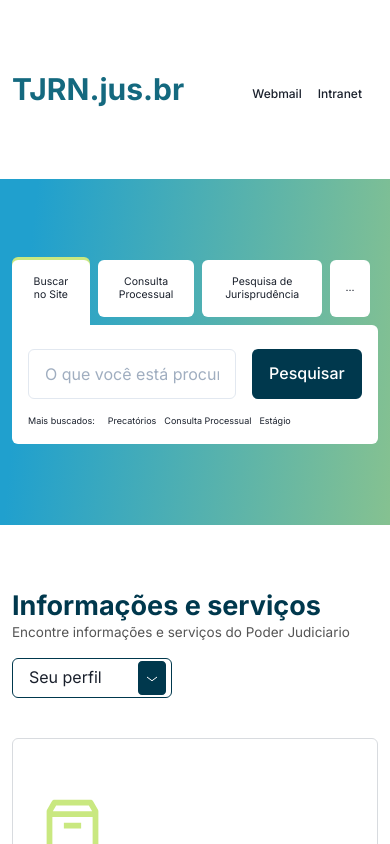
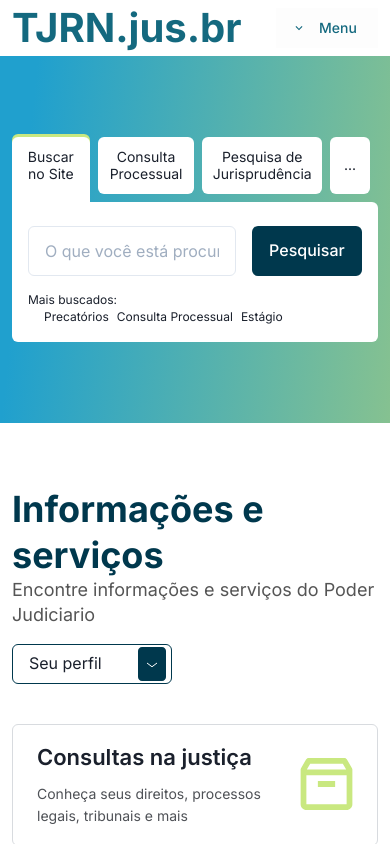
Before and after one commit to yargo11/myTJRN, a Next.js app: page / in a window 390 px wide. Shown: the top 844 px of the page. Built offline with nearby package versions, Linux system fonts and the light colour scheme.

Commit message:
melhorias versão mobile

```diff
--- a/package.json
+++ b/package.json
@@ -9,6 +9,7 @@
   },
   "dependencies": {
     "@chakra-ui/core": "^0.8.0",
+    "@chakra-ui/icons": "^1.0.17",
     "@chakra-ui/react": "^1.6.3",
     "@emotion/react": "^11.4.0",
     "@emotion/styled": "^11.3.0",
--- a/src/components/Header/ApplicationList/index.tsx
+++ /dev/null
@@ -1,17 +0,0 @@
-import { Box, Link, Flex } from '@chakra-ui/react';
-
-
-export default function ApplicationList() {
-    return (
-        <Flex
-            fontFamily='Inter'
-            fontWeight='medium'
-            lineHeight='121%'
-            marginTop='10px'
-            mx='0' className='no-print'>
-            <Link href='#'>Webmail</Link>
-            <Link href='#' ml='16px'>Intranet</Link>
-            <Link href='#' ml='16px'><Box background='linear-gradient(84.42deg, #20A0CE -34.21%, #B8D272 178.05%)' borderRadius='base'></Box></Link>
-        </Flex>
-    );
-}
--- /dev/null
+++ b/src/components/Header/RightMenuDesktop/index.tsx
@@ -0,0 +1,21 @@
+import { Center, Link, Image, useBreakpointValue } from '@chakra-ui/react';
+
+export default function RightMenuDesktop() {
+
+    const display = useBreakpointValue({ base: 'none', sm: 'flex' })
+
+    return (
+        <Center
+            display={display}
+            fontFamily='Inter'
+            fontWeight='medium'
+            lineHeight='121%'
+            marginTop='10px'
+            mx='0'
+            className='no-print'>
+            <Link href='#'>Webmail</Link>
+            <Link href='#' ml='16px'>Intranet</Link>
+            <Link href='#' ml='16px'><Center w='54px' h='54px' background='linear-gradient(84.42deg, #20A0CE -34.21%, #B8D272 178.05%)' borderRadius='base'><Image src='/icons/Search.svg' /></Center></Link>
+        </Center>
+    );
+}
--- /dev/null
+++ b/src/components/Header/RightMenuMobile/index.tsx
@@ -0,0 +1,32 @@
+import { Button, Menu, MenuButton, MenuItem, MenuList, useBreakpointValue } from '@chakra-ui/react';
+import { ChevronDownIcon } from '@chakra-ui/icons'
+
+export default function RightMenuMobile() {
+
+    const display = useBreakpointValue({ base: 'flex', sm: 'none' })
+
+    return (
+        <Menu>
+            <MenuButton
+                as={Button}
+                color='tj_light_blue'
+                fontSize='14px'
+                fontWeight='medium'
+                lineHeight='20px'
+                w='102px'
+                backgroundColor='rgba(216, 216, 216, 0.05)'
+                borderRadius='none'
+                display={display}
+                leftIcon={<ChevronDownIcon />}>
+                Menu
+            </MenuButton>
+            <MenuList>
+                <MenuItem>Download</MenuItem>
+                <MenuItem>Create a Copy</MenuItem>
+                <MenuItem>Mark as Draft</MenuItem>
+                <MenuItem>Delete</MenuItem>
+                <MenuItem>Attend a Workshop</MenuItem>
+            </MenuList>
+        </Menu>
+    );
+}
--- a/src/components/Header/index.tsx
+++ b/src/components/Header/index.tsx
@@ -1,12 +1,13 @@
 import { Link, Flex } from "@chakra-ui/react";
 import ContainerBox from "../ContainerBox";
-import ApplicationList from "./ApplicationList";
+import RightMenuDesktop from "./RightMenuDesktop";
+import RightMenuMobile from "./RightMenuMobile";
 
 //Precisa melhorar responsividade
 export default function Header() {
     return (
         <ContainerBox as={Flex}
-            h='179px'
+            minH={{base: '56px', sm: '97px', md: '138px', lg: '179px'}}
             justifyContent='space-between'
             alignItems='center' flexWrap='wrap'>
             <Link
@@ -16,7 +17,8 @@
                 color='tj_light_blue'
                 lineHeight='137.5%'
                 href='/'>TJRN.jus.br</Link>
-            <ApplicationList />
+            <RightMenuDesktop />
+            <RightMenuMobile />
         </ContainerBox>
     );
 }
--- a/src/components/Home/ServiceAndInformation/ServiceAndInformationCard/index.tsx
+++ b/src/components/Home/ServiceAndInformation/ServiceAndInformationCard/index.tsx
@@ -1,4 +1,4 @@
-import { Box, Image, Text, Link } from '@chakra-ui/react';
+import { Box, Flex, Image, Text, Link } from '@chakra-ui/react';
 
 interface TopicBoxInterface {
     label: string;
@@ -7,11 +7,17 @@
 }
 
 export default function ServiceAndInformationCard ({ description, label, link }:TopicBoxInterface) {
+
     return (
-        <Box as={Link} href={link} w='full' minH='285px' pt='60.13px' pb='12px' px='24px' border='1px' borderColor='#D8DBDF' borderRadius='md'>
-            <Image src='icons/TopicBox.svg' ml='8.63px'/>
-            <Text mt='24.62px' fontSize='137.5%' fontWeight='semibold' lineHeight='154.54%'>{label}</Text>
-            <Text mt='8px' fontSize='87.5%' fontWeight='normal' lineHeight='157.14%' color='#4F5257'>{description}</Text>
+        <Box as={Link} href={link} w='full' minH={{ base: '109px',sm:'168px', md:'227px', lg:'285px' }} pt={{ base: '16px', sm:'30.71px', md:'45.42px', lg:'60.13px' }} pb='18px' px='24px' border='1px' borderColor='#D8DBDF' borderRadius='md'>
+            <Image src='icons/TopicBox.svg' ml='8.63px' display={{ base: 'none', sm: 'initial' }}/>
+            <Flex>
+                <Box>
+                    <Text mt={{ base: '0', sm:'24.62px' }} fontSize='137.5%' fontWeight='semibold' lineHeight='154.54%'>{label}</Text>
+                    <Text mt='8px' fontSize='87.5%' fontWeight='normal' lineHeight='157.14%' color='#4F5257'>{description}</Text>
+                </Box>
+                <Image src='icons/TopicBox.svg' ml='8.63px' display={{ base: 'initial', sm: 'none' }}/>
+            </Flex>
         </Box>
     );
 }
--- a/src/components/Pagination/MidDevicesPagination.tsx/index.tsx
+++ b/src/components/Pagination/MidDevicesPagination.tsx/index.tsx
@@ -30,10 +30,12 @@
 
     const fullDisplay = useBreakpointValue({ base: 'none', lg: 'inline-flex' })
 
+    const display = useBreakpointValue({ base: 'none', md: 'flex' })
+
     return (
         <>
             { numberOfPages > currentPage ?
-                <Center w='full'>
+                <Center w='full' display={display}>
                     <PaginationButton
                         display={fullDisplay}
                         isDisabled={currentPage === 0}
--- a/src/pages/noticias/index.tsx
+++ b/src/pages/noticias/index.tsx
@@ -21,8 +21,9 @@
 
     function doSomething(value:number) {
         setCurrentPage(value);
-        console.log(value);
     }
+
+
 
     return (
         <>
--- a/src/styles/theme.ts
+++ b/src/styles/theme.ts
@@ -34,7 +34,7 @@
     styles: {
         global: {
             body: {
-                fontSize: { base: "12px", sm:"14px", md: "16px", lg: "16px" },
+                fontSize: { base: "16px", sm:"14px", md: "16px", lg: "16px" },
                 colorAdjust:'exact'
             },
             '.no-print': {
```
Also changed, not shown: src/components/Pagination/SmallDevicesPagination.tsx/index.tsx (+4 -3 lines), src/components/Pagination/index.tsx (+5 -7 lines), public/icons/Search.svg (added).
